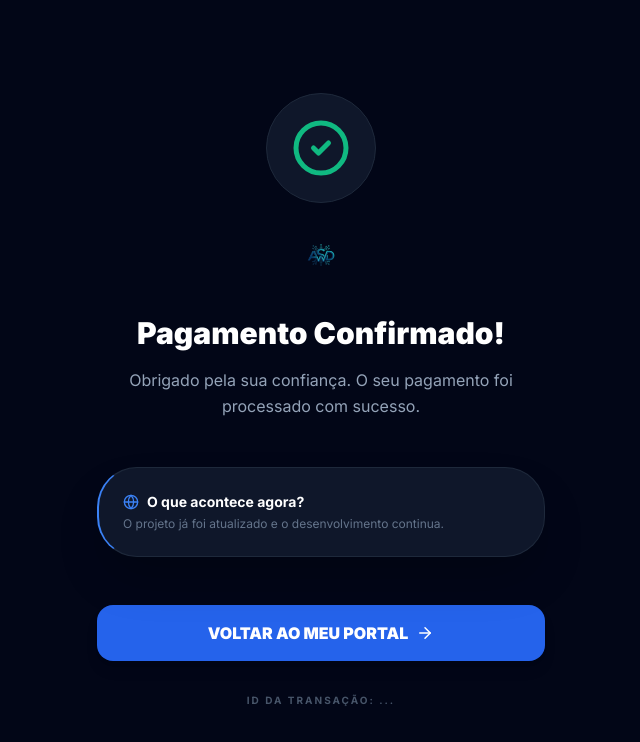
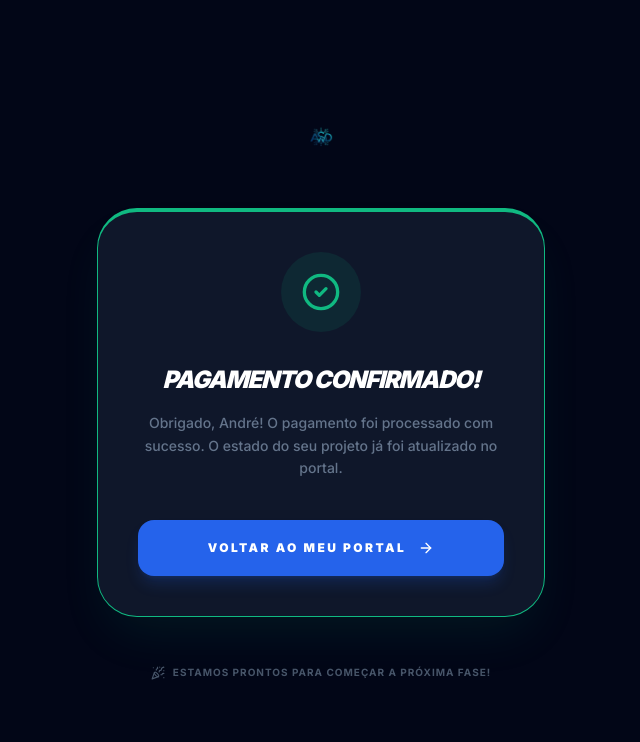
Before and after one commit to andresilvawebdeveloper/ASWD-Client-Hub, a Next.js app: page /success in a window 1280 px wide. Shown: the top 742 px of the page, without its empty margins (319-959 px from the left). Built offline with nearby package versions, Linux system fonts and the light colour scheme.

Commit message:
sucess upadted

```diff
--- a/src/app/success/page.tsx
+++ b/src/app/success/page.tsx
@@ -1,64 +1,43 @@
 'use client';
 
-import { Suspense, useEffect } from 'react';
-import { useSearchParams } from 'next/navigation';
+import { useEffect } from 'react';
+import { useRouter } from 'next/navigation';
 import { Logo } from '../../components/ui/Logo';
-import { CheckCircle2, ArrowRight, MessageSquare, Globe } from 'lucide-react';
-import Link from 'next/link';
+import { CheckCircle2, ArrowRight, PartyPopper } from 'lucide-react';
 
-// 1. Criamos um componente interno para a lógica do ID
-function SuccessContent() {
-  const searchParams = useSearchParams();
-  const sessionId = searchParams.get('session_id');
+export default function SuccessPage() {
+  const router = useRouter();
 
   return (
-    <p className="mt-8 text-[10px] text-slate-600 uppercase tracking-[0.2em] font-bold">
-      ID da Transação: {sessionId?.slice(0, 12)}...
-    </p>
+    <main className="min-h-screen bg-[#020617] flex items-center justify-center p-6 text-slate-300">
+      <div className="max-w-md w-full text-center">
+        <Logo className="h-10 mx-auto mb-12" />
+
+        <div className="glass-card p-10 border-t-4 border-emerald-500 animate-in fade-in zoom-in duration-500 shadow-2xl shadow-emerald-500/10">
+          <div className="w-20 h-20 bg-emerald-500/10 rounded-full flex items-center justify-center mx-auto mb-8">
+            <CheckCircle2 size={40} className="text-emerald-500" />
+          </div>
+
+          <h1 className="text-white font-black text-2xl uppercase tracking-tighter mb-4 italic">Pagamento Confirmado!</h1>
+          <p className="text-slate-500 text-sm leading-relaxed mb-10 font-medium">
+            Obrigado, André! O pagamento foi processado com sucesso. O estado do seu projeto já foi atualizado no portal.
+          </p>
+
+          <button
+            onClick={() => router.push('/client')}
+            className="w-full py-5 bg-blue-600 hover:bg-blue-500 text-white font-black text-xs uppercase tracking-[0.2em] rounded-2xl transition-all flex items-center justify-center gap-3 shadow-lg shadow-blue-600/20 active:scale-95"
+          >
+            Voltar ao meu Portal <ArrowRight size={16} />
+          </button>
+        </div>
+
+        <div className="mt-12 flex items-center justify-center gap-2 text-slate-600">
+          <PartyPopper size={14} />
+          <p className="text-[10px] font-bold uppercase tracking-widest">
+            Estamos prontos para começar a próxima fase!
+          </p>
+        </div>
+      </div>
+    </main>
   );
 }
-
-// 2. O componente principal agora usa o <Suspense>
-export default function SuccessPage() {
-  return (
-    <div className="min-h-screen bg-[#020617] flex items-center justify-center p-6">
-      <div className="max-w-md w-full text-center">
-
-        <div className="mb-8 flex justify-center">
-          <div className="relative bg-slate-900 border border-slate-800 p-6 rounded-full">
-            <CheckCircle2 size={60} className="text-emerald-500" />
-          </div>
-        </div>
-
-        <Logo className="h-12 mx-auto mb-8" />
-
-        <h1 className="text-3xl font-black text-white mb-4">Pagamento Confirmado!</h1>
-        <p className="text-slate-400 leading-relaxed mb-12">
-          Obrigado pela sua confiança. O seu pagamento foi processado com sucesso.
-        </p>
-
-        <div className="grid grid-cols-1 gap-4 mb-12 text-left">
-          <div className="glass-card p-6 border-l-2 border-l-blue-500">
-             <p className="text-white text-sm font-bold flex items-center gap-2">
-                <Globe size={16} className="text-blue-500" /> O que acontece agora?
-             </p>
-             <p className="text-slate-500 text-xs mt-1">O projeto já foi atualizado e o desenvolvimento continua.</p>
-          </div>
-        </div>
-
-        <Link
-          href="/client"
-          className="w-full bg-blue-600 hover:bg-blue-500 text-white font-black py-4 rounded-2xl flex items-center justify-center gap-2 transition-all shadow-lg"
-        >
-          VOLTAR AO MEU PORTAL <ArrowRight size={18} />
-        </Link>
-
-        {/* ENVOLVEMOS A LÓGICA NO SUSPENSE AQUI */}
-        <Suspense fallback={<p className="mt-8 text-[10px] text-slate-600 italic">A carregar detalhes...</p>}>
-          <SuccessContent />
-        </Suspense>
-
-      </div>
-    </div>
-  );
-}
```
